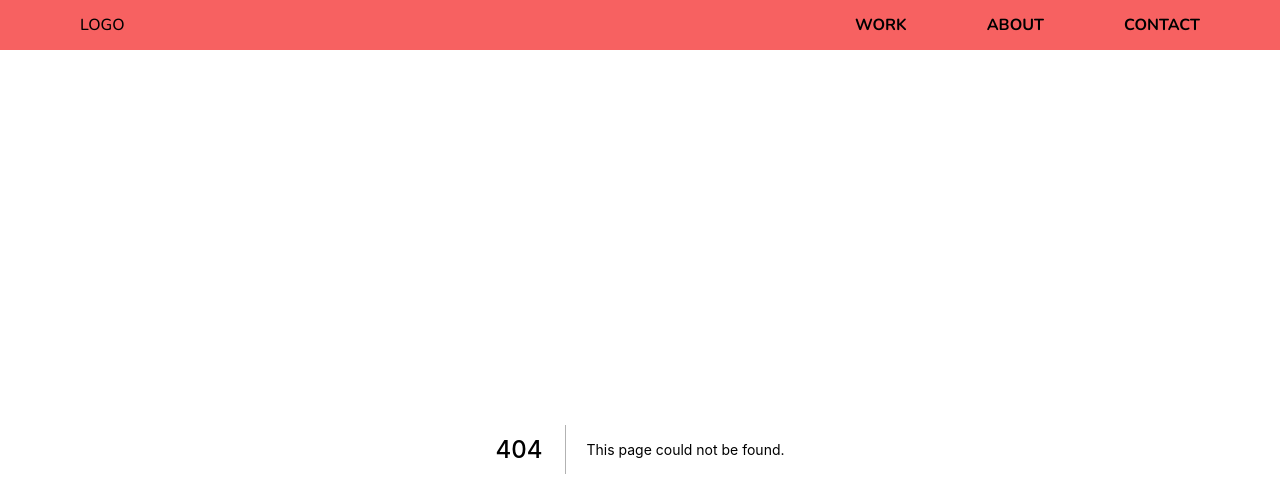
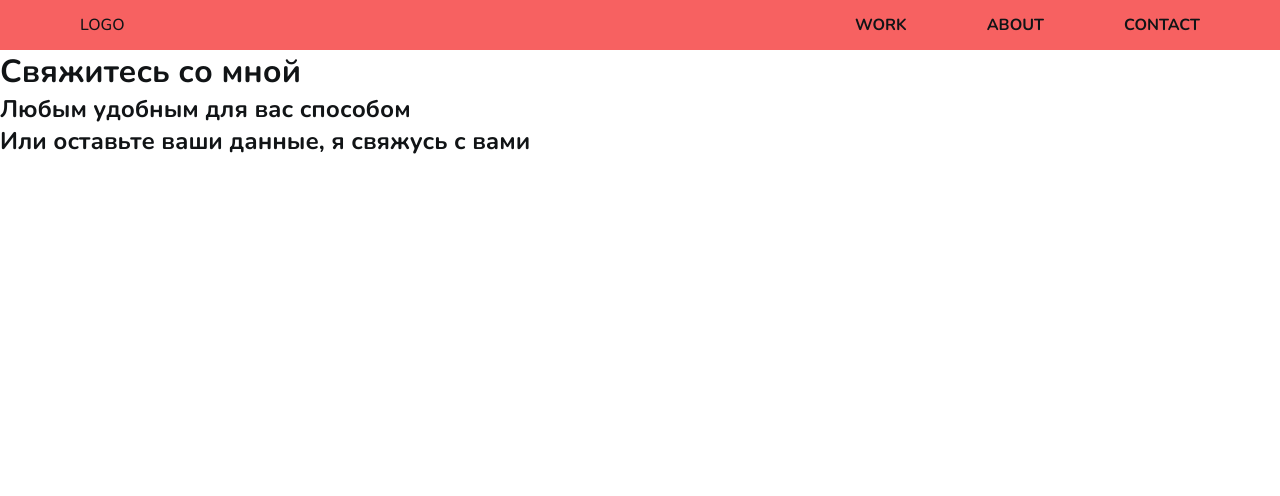
Before and after one commit to mfilatkina/portfolio, a Next.js app: page /contact in a window 1280 px wide. Before the commit this address had no page. Shown: the top 496 px of the page. Built offline with nearby package versions, Linux system fonts and the light colour scheme.

Commit message:
create contact page

```diff
--- /dev/null
+++ b/pages/contact.tsx
@@ -0,0 +1,11 @@
+function contact() {
+  return (
+    <>
+      <h1>Свяжитесь со мной</h1>
+      <h2>Любым удобным для вас способом</h2>
+      <h2>Или оставьте ваши данные, я свяжусь с вами</h2>
+    </>
+  );
+}
+
+export default contact;
```
